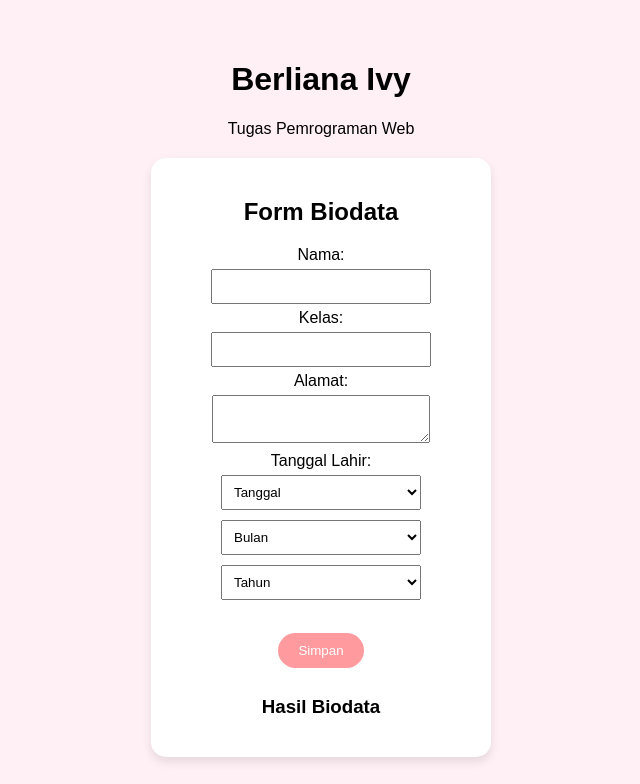
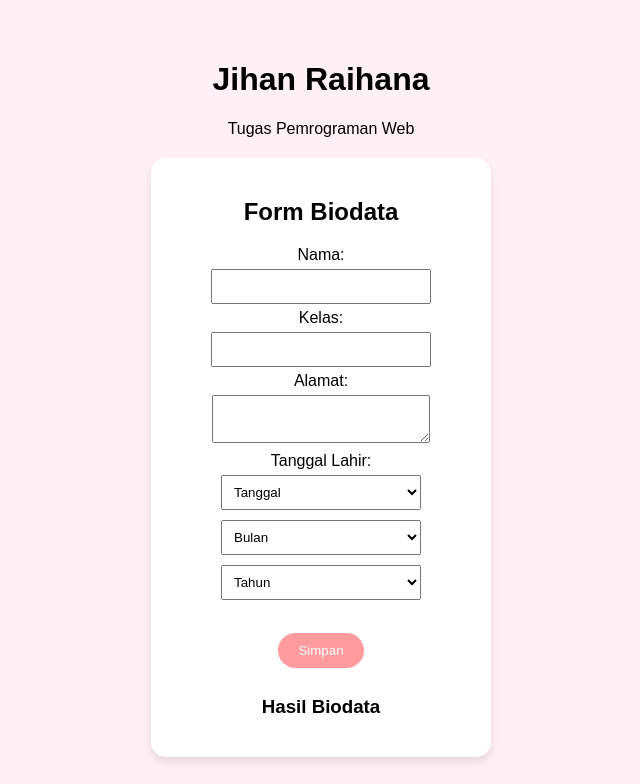
Before and after one commit to jihanneraihana22/Jihan, a plain HTML site: page index.html in a window 1280 px wide. Shown: the top 784 px of the page, without its empty margins (319-959 px from the left). Drawn offline with Linux system fonts and the light colour scheme.

Commit message:
Update and rename index1.html to index.html

```diff
--- a/index1.html
+++ b/index.html
@@ -55,7 +55,7 @@
 
 <!-- BIODATA LANGSUNG DI DEPAN -->
 <div class="hero">
-    <h1>Berliana Ivy</h1>
+    <h1>Jihan Raihana</h1>
     <p>Tugas Pemrograman Web</p>
 
     <div class="box">
```
